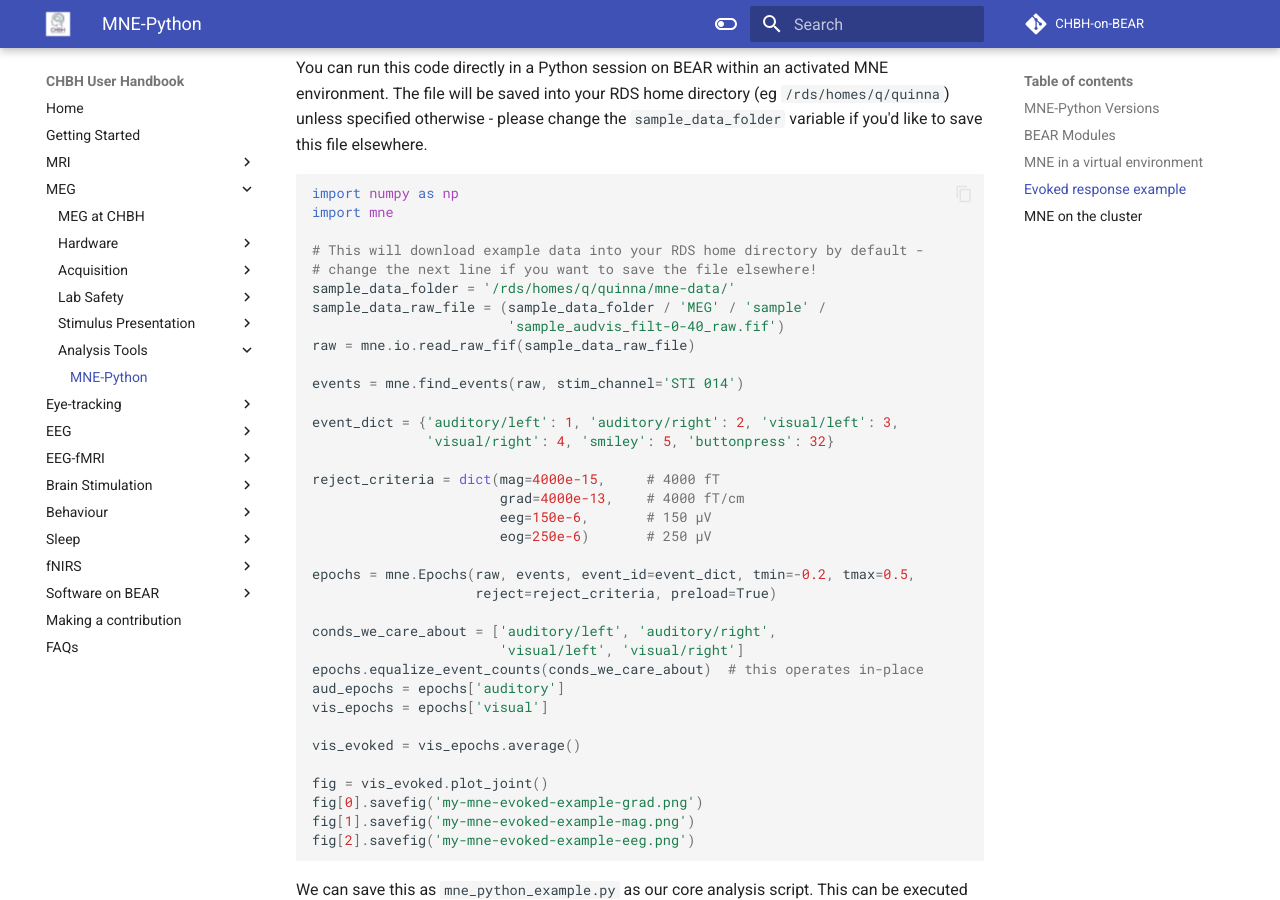
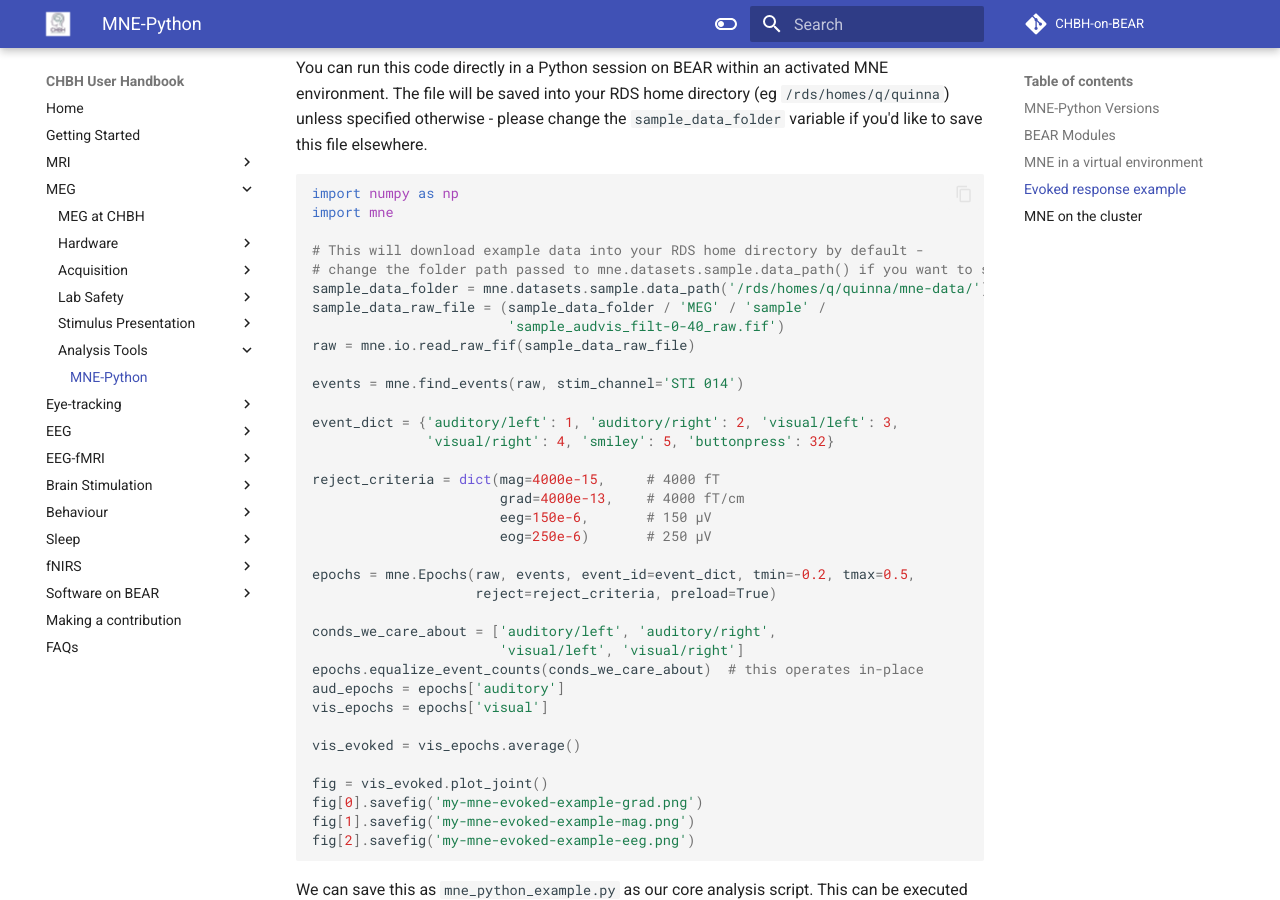
Before and after one commit to chbh-opensource/chbh-on-bear, an MkDocs documentation site: the page built from docs/meg/analysis/mne.md, in a window 1280 px wide and 900 px high, scrolled down 1620 px. Built offline with MkDocs 1.6.1 and Material for MkDocs 9.7.7, drawn with Linux system fonts in a browser that asks for light colours; comment, search, counter and statistics services are not loaded.

Commit message:
Fixed the MEG-MNE example script (Added missing call to a mne function))

```diff
--- a/docs/meg/analysis/mne.md
+++ b/docs/meg/analysis/mne.md
@@ -67,8 +67,8 @@ import numpy as np
 import mne
 
 # This will download example data into your RDS home directory by default -
-# change the next line if you want to save the file elsewhere!
-sample_data_folder = '/rds/homes/q/quinna/mne-data/'
+# change the folder path passed to mne.datasets.sample.data_path() if you want to save the file elsewhere!
+sample_data_folder = mne.datasets.sample.data_path('/rds/homes/q/quinna/mne-data/')
 sample_data_raw_file = (sample_data_folder / 'MEG' / 'sample' /
                         'sample_audvis_filt-0-40_raw.fif')
 raw = mne.io.read_raw_fif(sample_data_raw_file)
```
